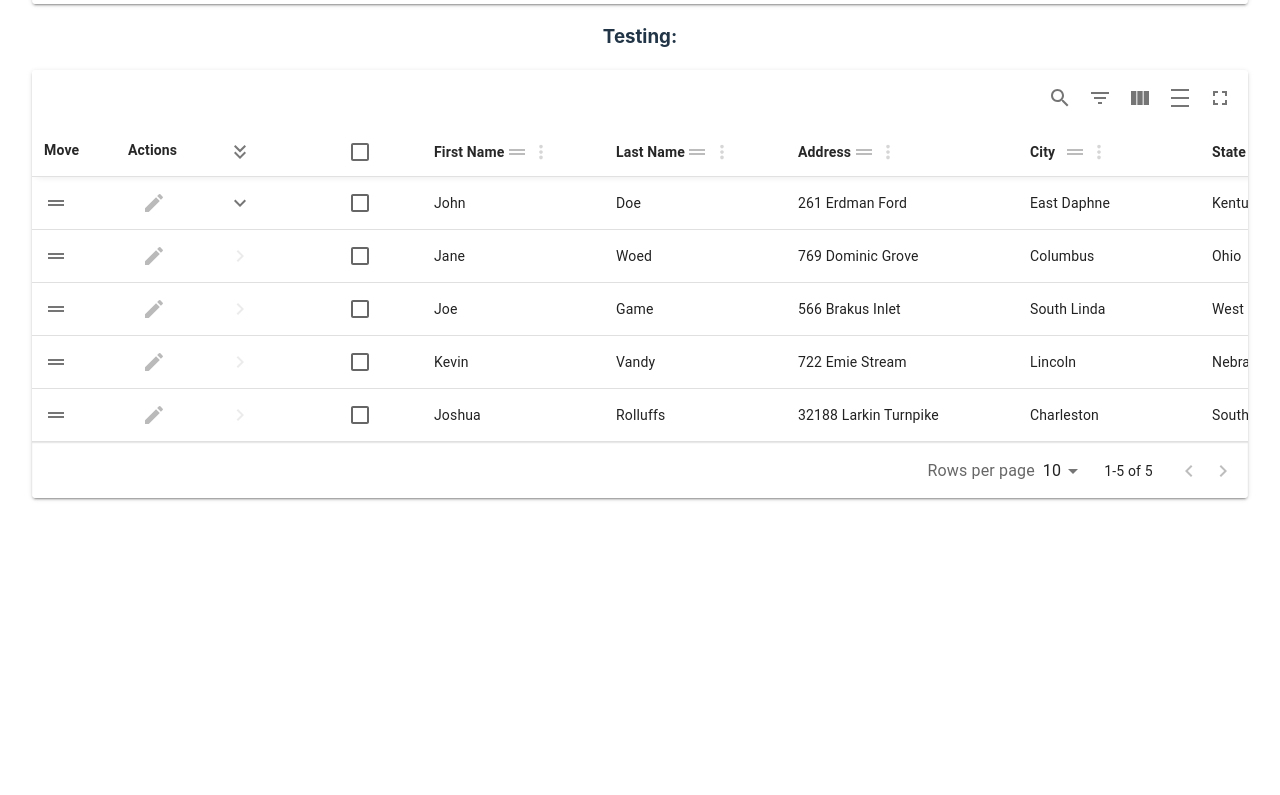
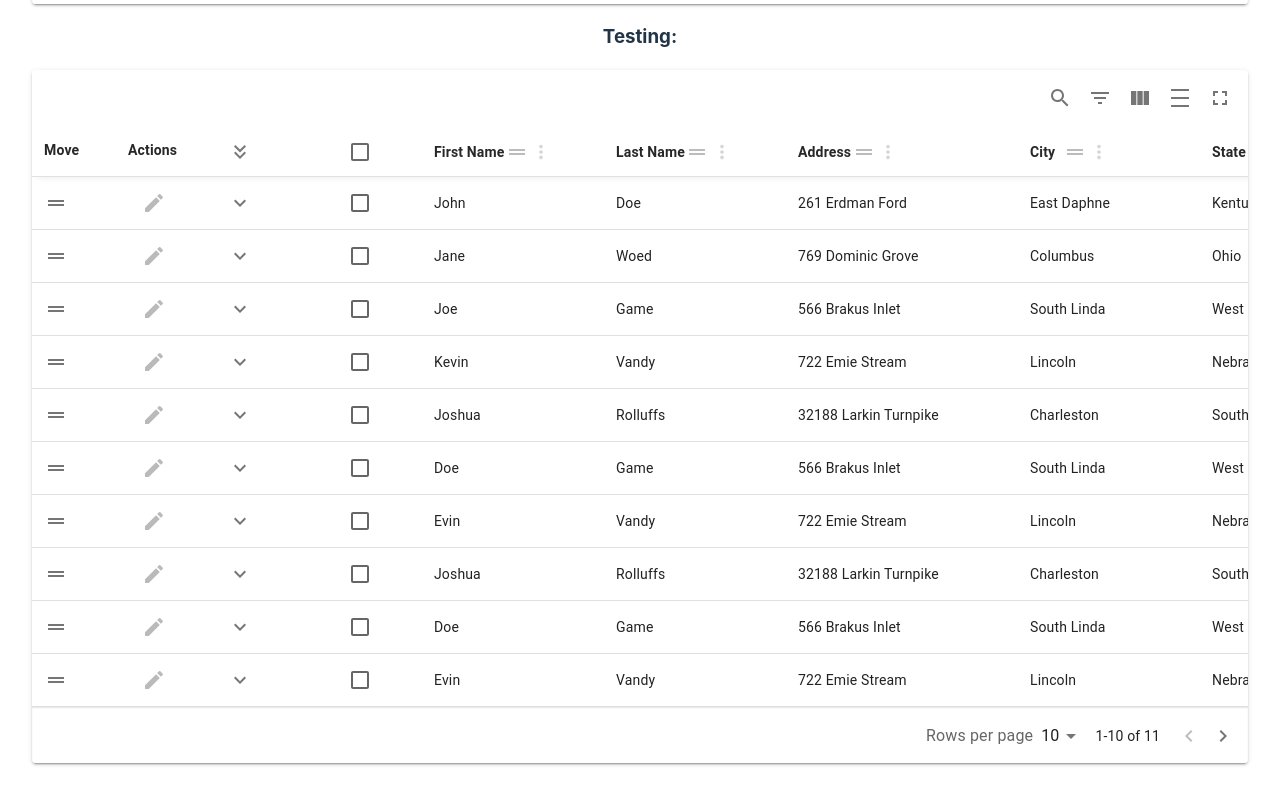
Before and after one commit to KacperLudwiczak/Material-React-Table-Implementaion, a React (Vite) app: page / in a window 1280 px wide. Shown: the part 1432-2227 px from the top of the page. Before the commit the page ends 1962 px from the top, so only its background shows below. Built offline with nearby package versions, Linux system fonts and the light colour scheme.

Commit message:
New Data to Testing

```diff
--- a/src/components/test.tsx
+++ b/src/components/test.tsx
@@ -48,6 +48,24 @@ const initData: Person[] = [
     address: "769 Dominic Grove",
     city: "Columbus",
     state: "Ohio",
+    subRows: [
+      {
+        firstName: "Drvin",
+        lastName: "Reinger",
+        address: "566 Brakus Inlet",
+        city: "South Linda",
+        state: "West Virginia",
+        subRows: [
+          {
+            firstName: "Gordane",
+            lastName: "Homenick",
+            address: "1234 Brakus Inlet",
+            city: "South Linda",
+            state: "West Virginia",
+          },
+        ],
+      },
+    ],
   },
   {
     firstName: "Joe",
@@ -55,6 +73,24 @@ const initData: Person[] = [
     address: "566 Brakus Inlet",
     city: "South Linda",
     state: "West Virginia",
+    subRows: [
+      {
+        firstName: "Grvin",
+        lastName: "Reinger",
+        address: "566 Brakus Inlet",
+        city: "South Linda",
+        state: "West Virginia",
+        subRows: [
+          {
+            firstName: "Hordane",
+            lastName: "Homenick",
+            address: "1234 Brakus Inlet",
+            city: "South Linda",
+            state: "West Virginia",
+          },
+        ],
+      },
+    ],
   },
   {
     firstName: "Kevin",
@@ -62,6 +98,24 @@ const initData: Person[] = [
     address: "722 Emie Stream",
     city: "Lincoln",
     state: "Nebraska",
+    subRows: [
+      {
+        firstName: "Holrvin",
+        lastName: "Reinger",
+        address: "566 Brakus Inlet",
+        city: "South Linda",
+        state: "West Virginia",
+        subRows: [
+          {
+            firstName: "Waordane",
+            lastName: "Homenick",
+            address: "1234 Brakus Inlet",
+            city: "South Linda",
+            state: "West Virginia",
+          },
+        ],
+      },
+    ],
   },
   {
     firstName: "Joshua",
@@ -69,6 +123,174 @@ const initData: Person[] = [
     address: "32188 Larkin Turnpike",
     city: "Charleston",
     state: "South Carolina",
+    subRows: [
+      {
+        firstName: "Qvin",
+        lastName: "Reinger",
+        address: "566 Brakus Inlet",
+        city: "South Linda",
+        state: "West Virginia",
+        subRows: [
+          {
+            firstName: "Dane",
+            lastName: "Homenick",
+            address: "1234 Brakus Inlet",
+            city: "South Linda",
+            state: "West Virginia",
+          },
+        ],
+      },
+    ],
+  },
+  {
+    firstName: "Doe",
+    lastName: "Game",
+    address: "566 Brakus Inlet",
+    city: "South Linda",
+    state: "West Virginia",
+    subRows: [
+      {
+        firstName: "Grvin",
+        lastName: "Reinger",
+        address: "566 Brakus Inlet",
+        city: "South Linda",
+        state: "West Virginia",
+        subRows: [
+          {
+            firstName: "Hordane",
+            lastName: "Homenick",
+            address: "1234 Brakus Inlet",
+            city: "South Linda",
+            state: "West Virginia",
+          },
+        ],
+      },
+    ],
+  },
+  {
+    firstName: "Evin",
+    lastName: "Vandy",
+    address: "722 Emie Stream",
+    city: "Lincoln",
+    state: "Nebraska",
+    subRows: [
+      {
+        firstName: "Holrvin",
+        lastName: "Reinger",
+        address: "566 Brakus Inlet",
+        city: "South Linda",
+        state: "West Virginia",
+        subRows: [
+          {
+            firstName: "Waordane",
+            lastName: "Homenick",
+            address: "1234 Brakus Inlet",
+            city: "South Linda",
+            state: "West Virginia",
+          },
+        ],
+      },
+    ],
+  },
+  {
+    firstName: "Joshua",
+    lastName: "Rolluffs",
+    address: "32188 Larkin Turnpike",
+    city: "Charleston",
+    state: "South Carolina",
+    subRows: [
+      {
+        firstName: "Qvin",
+        lastName: "Reinger",
+        address: "566 Brakus Inlet",
+        city: "South Linda",
+        state: "West Virginia",
+        subRows: [
+          {
+            firstName: "Dane",
+            lastName: "Homenick",
+            address: "1234 Brakus Inlet",
+            city: "South Linda",
+            state: "West Virginia",
+          },
+        ],
+      },
+    ],
+  },
+  {
+    firstName: "Doe",
+    lastName: "Game",
+    address: "566 Brakus Inlet",
+    city: "South Linda",
+    state: "West Virginia",
+    subRows: [
+      {
+        firstName: "Grvin",
+        lastName: "Reinger",
+        address: "566 Brakus Inlet",
+        city: "South Linda",
+        state: "West Virginia",
+        subRows: [
+          {
+            firstName: "Hordane",
+            lastName: "Homenick",
+            address: "1234 Brakus Inlet",
+            city: "South Linda",
+            state: "West Virginia",
+          },
+        ],
+      },
+    ],
+  },
+  {
+    firstName: "Evin",
+    lastName: "Vandy",
+    address: "722 Emie Stream",
+    city: "Lincoln",
+    state: "Nebraska",
+    subRows: [
+      {
+        firstName: "Holrvin",
+        lastName: "Reinger",
+        address: "566 Brakus Inlet",
+        city: "South Linda",
+        state: "West Virginia",
+        subRows: [
+          {
+            firstName: "Waordane",
+            lastName: "Homenick",
+            address: "1234 Brakus Inlet",
+            city: "South Linda",
+            state: "West Virginia",
+          },
+        ],
+      },
+    ],
+  },
+  {
+    firstName: "Gshua",
+    lastName: "Rolluffs",
+    address: "32188 Larkin Turnpike",
+    city: "Charleston",
+    state: "South Carolina",
+    subRows: [
+      {
+        firstName: "Qvin",
+        lastName: "Reinger",
+        address: "566 Brakus Inlet",
+        city: "South Linda",
+        state: "West Virginia",
+        subRows: [
+          {
+            firstName: "Dane",
+            lastName: "Homenick",
+            address: "1234 Brakus Inlet",
+            city: "South Linda",
+            state: "West Virginia",
+          },
+        ],
+      },
+    ],
   },
 ];
 
```
